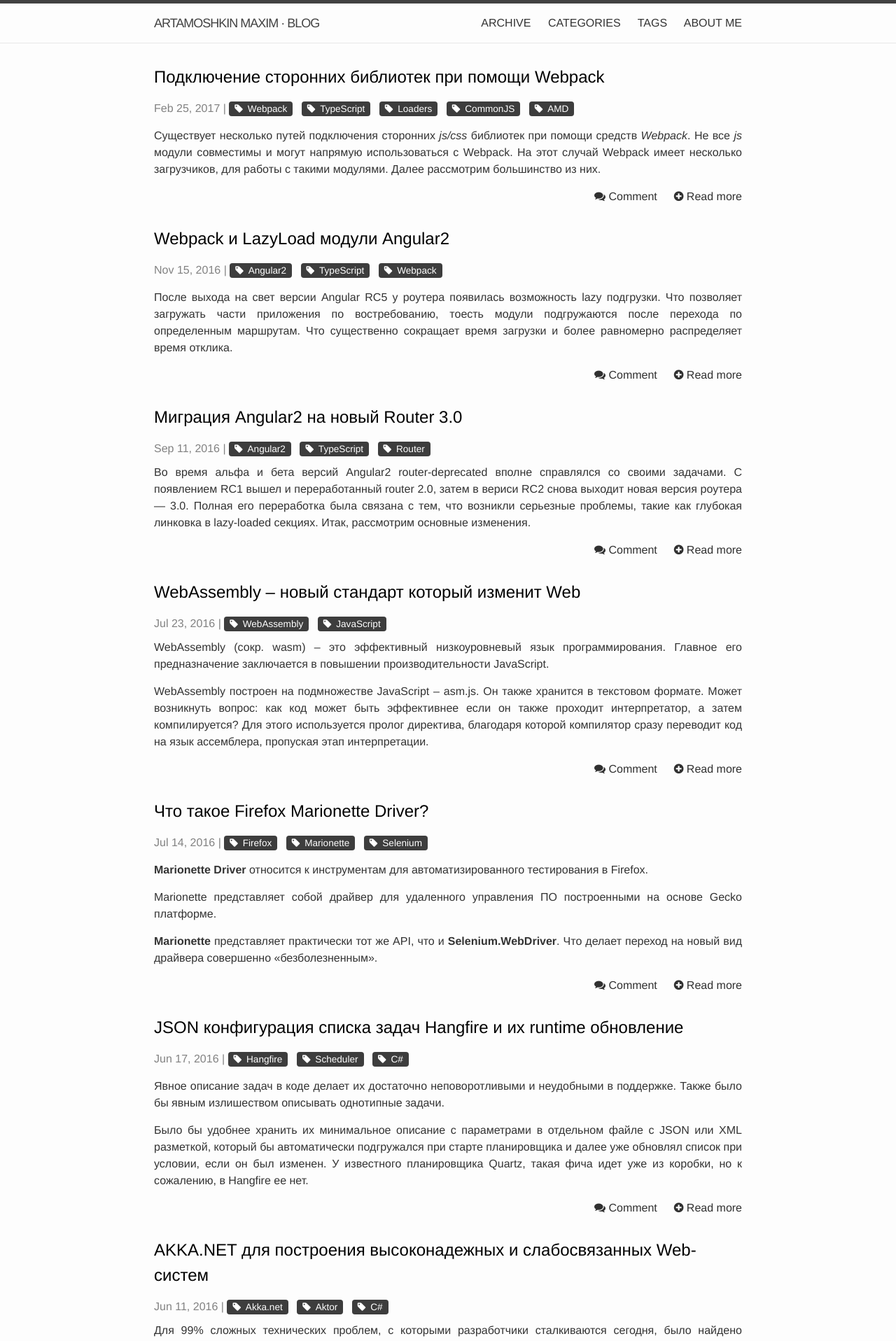
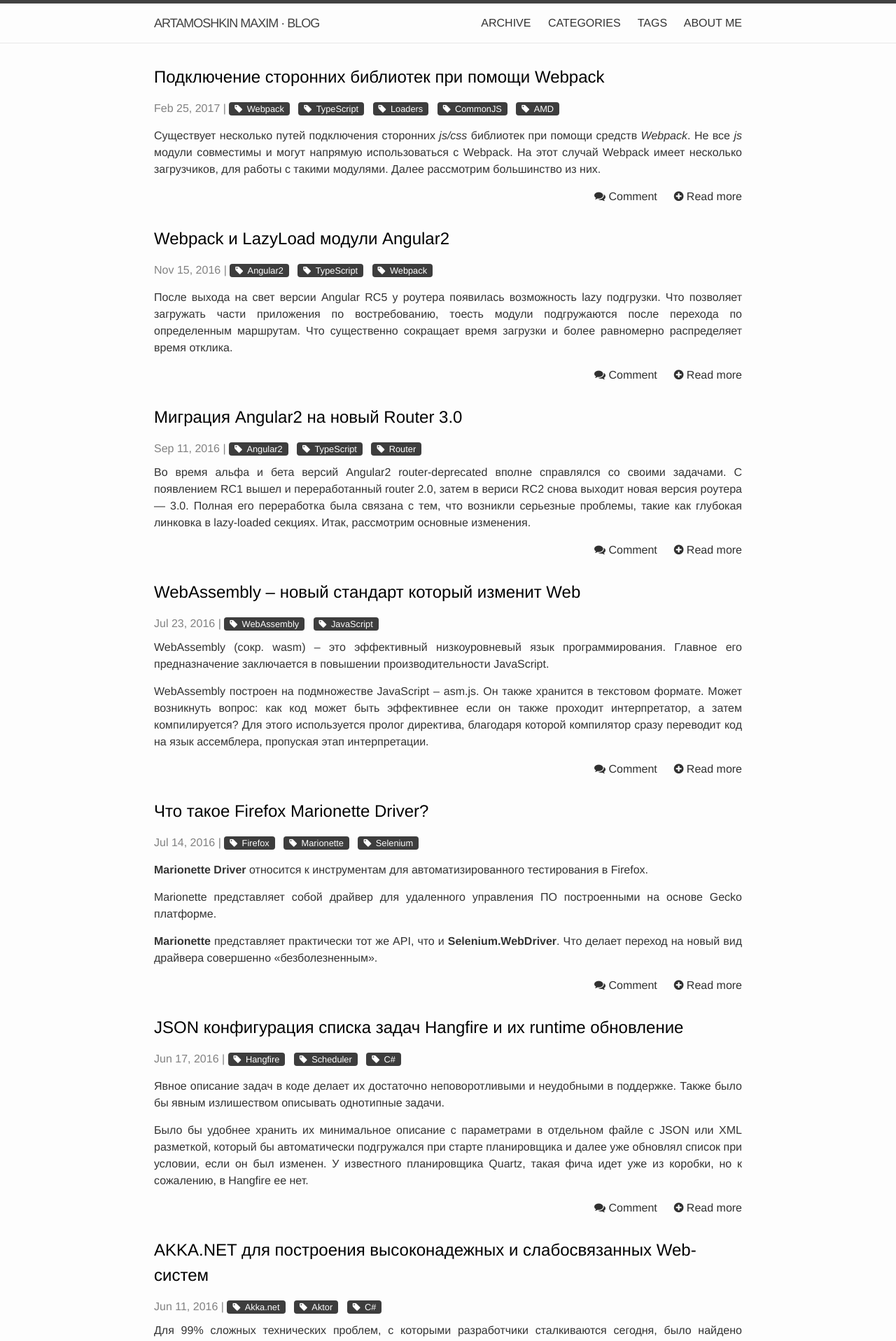
Before and after one commit to martamoshkin/blog.zverit.com, a Jekyll site: the page built from index.html, in a window 1280 px wide. Shown: the top 1916 px of the page at 70% size. Built offline with Jekyll 4.4.1, drawn with Linux system fonts in a browser that asks for light colours; the list of posts is cut into pages by our own code.

Commit message:
tag size

```diff
--- a/_sass/_layout.scss
+++ b/_sass/_layout.scss
@@ -242,7 +242,7 @@
     border-radius: 4px;
     color: #fff;
     font-family: "PT Sans",Helvetica,Arial,sans-serif;
-    font-size: 85%;
+    font-size: 80%;
     -webkit-transition: all 0.1s ease-in-out;
     -moz-transition: all 0.1s ease-in-out;
     transition: all 0.1s ease-in-out;
```
